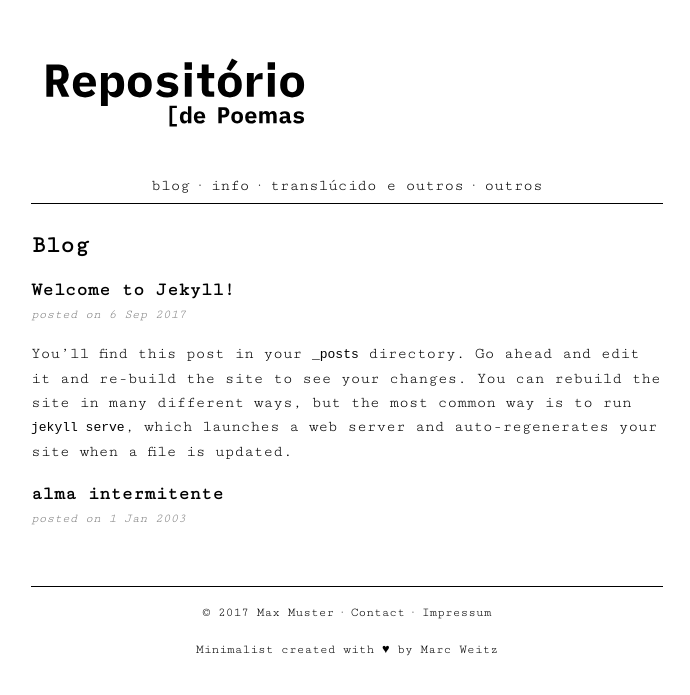
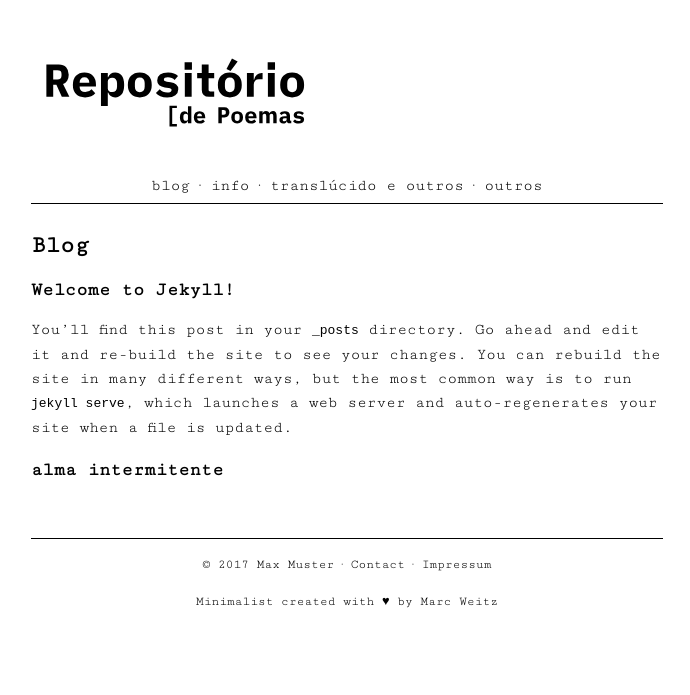
Before and after one commit to olivia-olivia/olivia-olivia.github.io, a Jekyll site: the page built from index.md, in a window 1280 px wide. Shown: the top 695 px of the page, without its empty margins (293-983 px from the left). Built offline with Jekyll 4.4.1, drawn with Linux system fonts in a browser that asks for light colours.

Commit message:
tira a data do preview do post-poema

```diff
--- a/index.md
+++ b/index.md
@@ -10,7 +10,6 @@
     <a href="{{site.url}}{{site.baseurl}}{{post.url}}">
       <h3>{{post.title}}</h3>
     </a>
-    <i>posted on {{ post.date | date: "%-d %b %Y" }}</i>
     <p>
       {% if post.excerpt %}
         {{ post.excerpt }}
```
